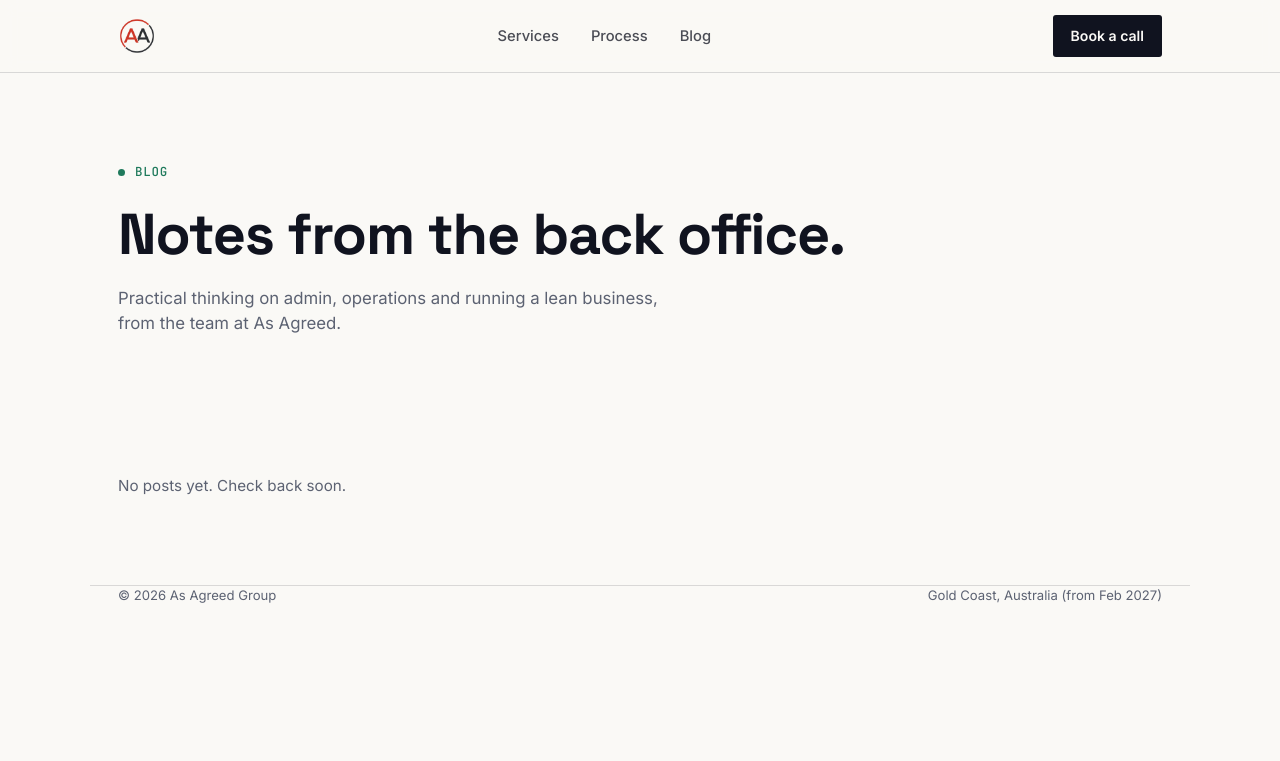
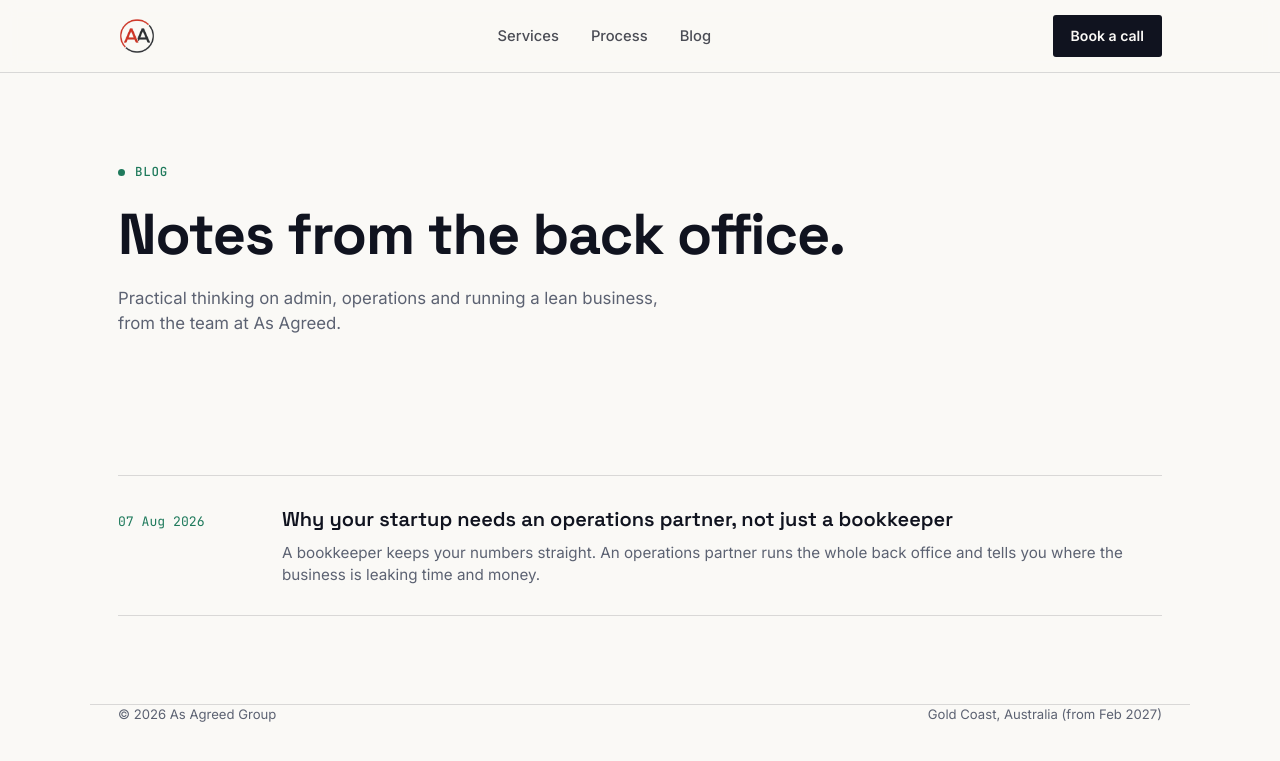
Before and after one commit to As-Agreed-Group/as-agreed-group-AU, a Jekyll site: the page built from blog/index.html, in a window 1280 px wide. Shown: the top 761 px of the page. Built offline with Jekyll 4.4.1, drawn with Linux system fonts in a browser that asks for light colours; some of the changed lines change nothing that is shown.

Commit message:
Publish first blog post with edits

```diff
--- a/_posts/2026-08-07-why-you-need-an-operations-partner-not-just-a-bookkeeper.md
+++ b/_posts/2026-08-07-why-you-need-an-operations-partner-not-just-a-bookkeeper.md
@@ -2,7 +2,6 @@
 layout: post
 title: "Why your startup needs an operations partner, not just a bookkeeper"
 date: 2026-08-07
-published: false
 description: >-
   A bookkeeper keeps your numbers straight. An operations partner runs the
   whole back office and tells you where the business is leaking time and
@@ -15,13 +14,13 @@ The usual fix is to hire a bookkeeper. It's a sensible first move, and a good bo
 
 ## What a bookkeeper actually covers
 
-A bookkeeper keeps your accounts straight. Reconciliations, invoicing, accounts payable and receivable, BAS prep, making sure Xero doesn't turn into a horror show come tax time. That's genuinely important work, and no founder should try to skip it.
+A bookkeeper keeps your accounts straight. Reconciliations, invoicing, accounts payable and receivable, BAS prep, making sure Xero or MYOB doesn't turn into a horror show come tax time. That's genuinely important work, and no founder should try to skip it.
 
 But it's narrow by design. A bookkeeper isn't answering your emails, managing your calendar, onboarding your first hire, or telling you that your pricing structure doesn't add up. That's not a criticism of bookkeepers, it's just not the job.
 
 ## What changes with an operations partner
 
-An operations partner picks up everything else. Inbox management, scheduling, document handling, onboarding support, light project coordination, plus the financial admin a bookkeeper handles too. It's the whole back office, not just the ledger.
+An operations partner picks up everything else. Inbox management, document handling, onboarding support, light project coordination, IT support, plus the financial admin a bookkeeper handles too. It's the whole back office, not just the ledger.
 
 The bigger shift is what happens above the admin line. A good operations partner isn't just executing tasks, they're looking at how your business actually runs and telling you where it's leaking time or money. Is your process holding you back? Is there a supplier costing you more than it should? Are you spending founder hours on something that should have been delegated three months ago?
 
@@ -35,6 +34,8 @@ Hiring full-time isn't the answer either, not at 6 to 24 months in. Most early-s
 
 ## Where As Agreed fits in
 
-This is exactly the gap we built As Agreed to close. We're a virtual back office for founder-led businesses on the Gold Coast, covering bookkeeping, payroll, IT support and administration under one fixed scope and one fixed monthly price. One point of contact, not four separate vendors to manage.
+This is exactly the gap we built As Agreed to close. We're the behind-the-scenes team for founder-led businesses on the Gold Coast, handling outsourced administration and business advisory together, not as separate add-ons. One partner focused on the financial side, one focused on advisory and process, working as your operations function without the overhead of hiring one.
 
-It's the work behind the work, agreed upfront and delivered without the scope creep.
+No jargon, no fluff, just practical support from people who've run businesses themselves.
+
+That's the work behind the work.
```
